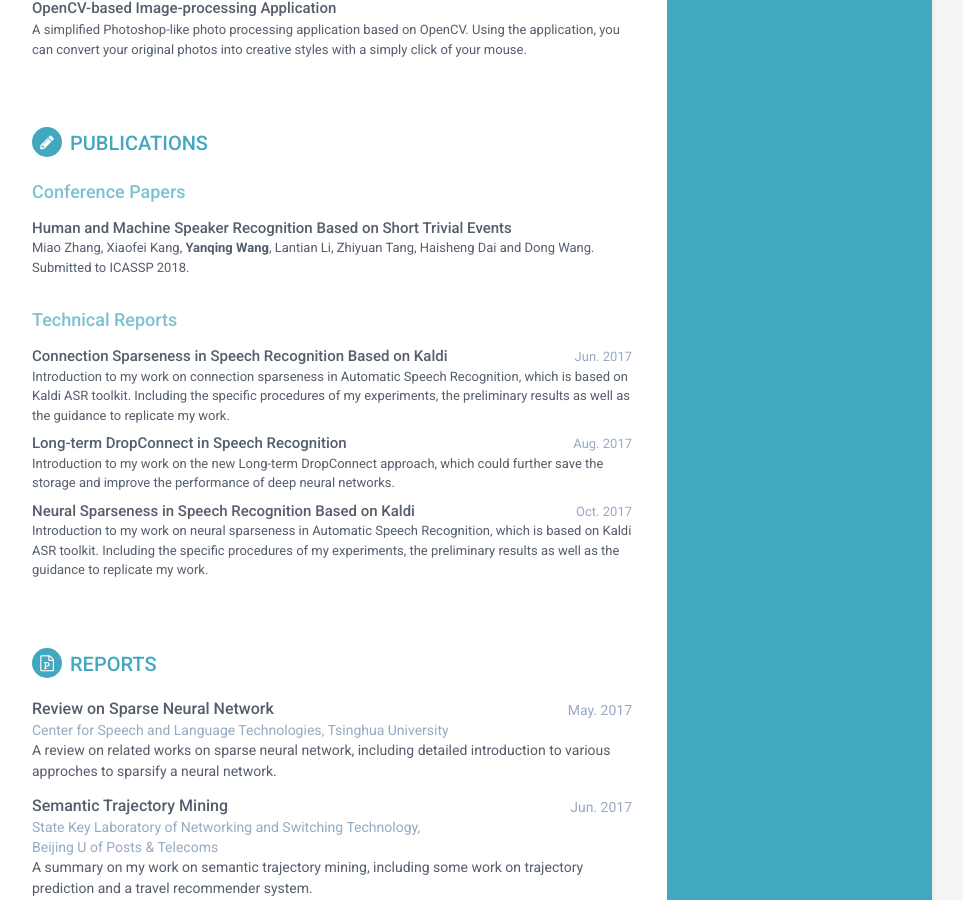
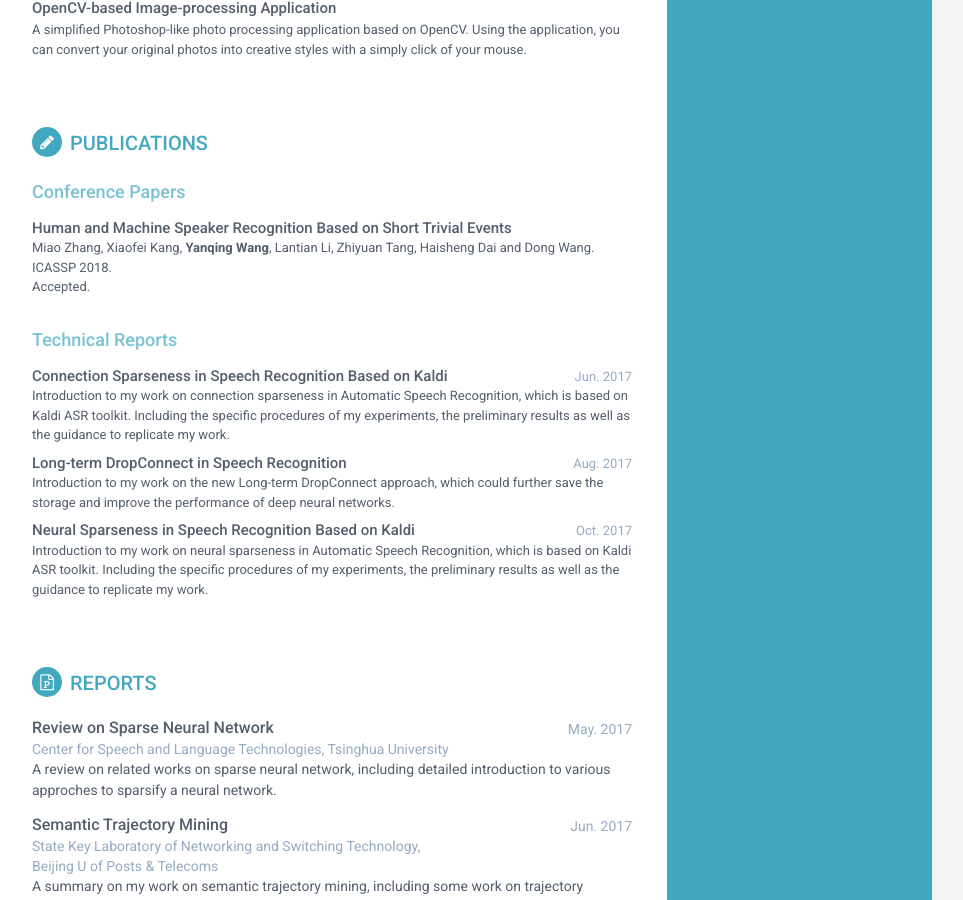
Before and after one commit to saisu123/saisu123.github.io, a Jekyll site: the page built from index.html, in a window 1280 px wide and 900 px high, scrolled down 1330 px. Shown: the whole window, without its empty margins (188-1151 px from the left). Built offline with Jekyll 4.4.1, drawn with Linux system fonts in a browser that asks for light colours.

Commit message:
paper accepted by ICASSP 2018

```diff
--- a/_data/papers.yml
+++ b/_data/papers.yml
@@ -2,4 +2,4 @@
   role: <a href="https://arxiv.org/pdf/1711.05443.pdf">Human and Machine Speaker Recognition Based on Short Trivial Events</a>
   #time: Jun. 2017
   #company: Center for Speech and Language Technologies (CSLT), Tsinghua Univ
-  details: "Miao Zhang, Xiaofei Kang, <b>Yanqing Wang</b>, Lantian Li, Zhiyuan Tang, Haisheng Dai and Dong Wang.<br>Submitted to ICASSP 2018."
+  details: "Miao Zhang, Xiaofei Kang, <b>Yanqing Wang</b>, Lantian Li, Zhiyuan Tang, Haisheng Dai and Dong Wang.<br>ICASSP 2018.<br>Accepted."
```
Also changed, not shown: 3 other files.
